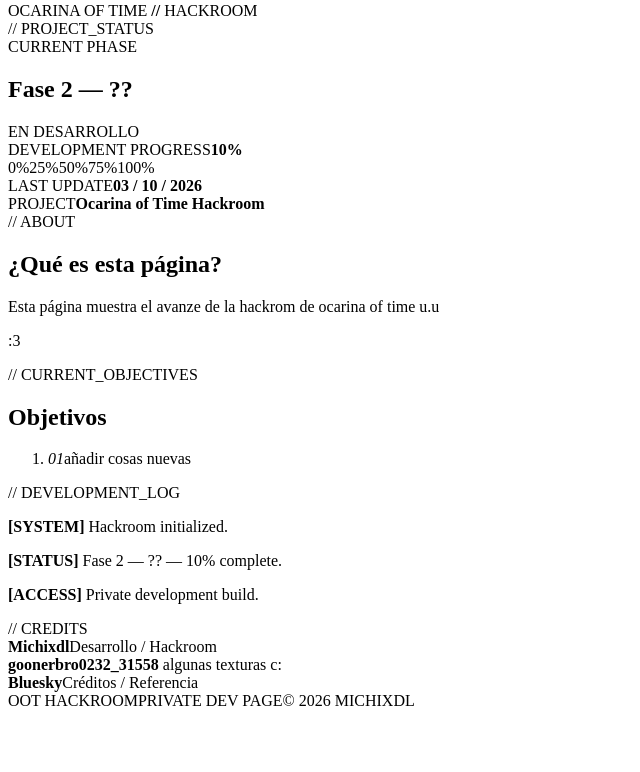
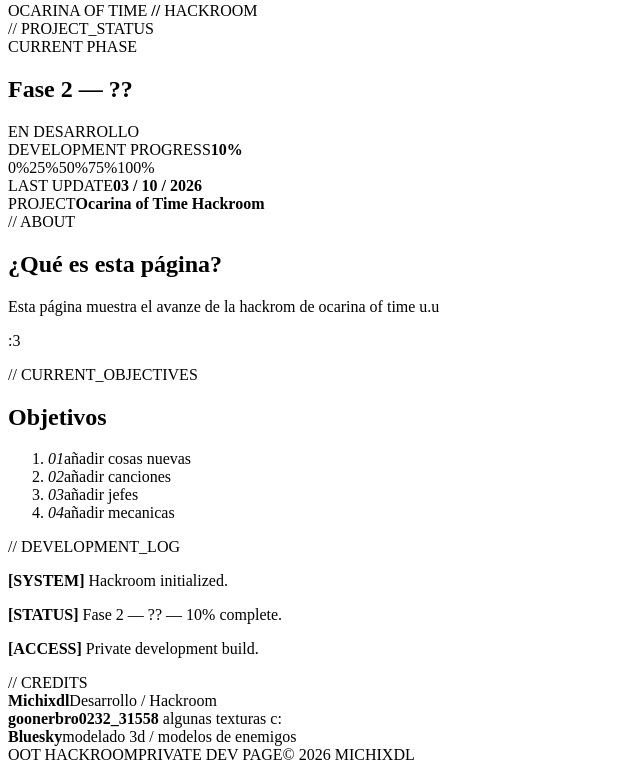
Before and after one commit to michiDL/oot-hackroom, a React (Vite) app: page / in a window 1280 px wide. Shown: the part 438-1210 px from the top of the page, without its empty margins (0-640 px from the left). Before the commit the page ends 1156 px from the top, so only its background shows below. Built offline with nearby package versions, Linux system fonts and the light colour scheme; the HTML template or start-up script is replaced by a standard one.

Commit message:
Actualizo la pagina

```diff
--- a/package.json
+++ b/package.json
@@ -9,6 +9,7 @@
     "preview": "vite preview"
   },
   "dependencies": {
+    "ogl": "^1.0.11",
     "react": "^18.3.1",
     "react-dom": "^18.3.1",
     "vite": "^8.3.1"
--- /dev/null
+++ b/src/components/LineWaves.css
@@ -0,0 +1,31 @@
+.line-waves-container {
+  width: 100%;
+  height: 100%;
+}
+.app {
+  position: relative;
+  min-height: 100vh;
+  overflow: hidden;
+  background: #000;
+}
+
+.line-waves-background {
+  position: fixed;
+  inset: 0;
+  width: 100%;
+  height: 100%;
+  z-index: 0;
+  pointer-events: none;
+}
+
+.line-waves-background .line-waves-container {
+  width: 100%;
+  height: 100%;
+}
+
+.hero,
+.content,
+.scanlines {
+  position: relative;
+  z-index: 1;
+}
--- a/src/projectData.js
+++ b/src/projectData.js
@@ -13,11 +13,14 @@
 
   objectives: [
     "añadir cosas nuevas",
+    "añadir canciones",
+    "añadir jefes",
+    "añadir mecanicas",
   ],
 
   credits: [
     ["Michixdl", "Desarrollo / Hackroom"],
     ["goonerbro0232_31558", " algunas texturas c:"],
-    ["Bluesky", "Créditos / Referencia"]
+    ["Bluesky", "modelado 3d / modelos de enemigos"]
   ]
 };
```
Also changed, not shown: src/components/LineWaves.jsx (added), 1 other file (tests, documents, lock files or other folders).
